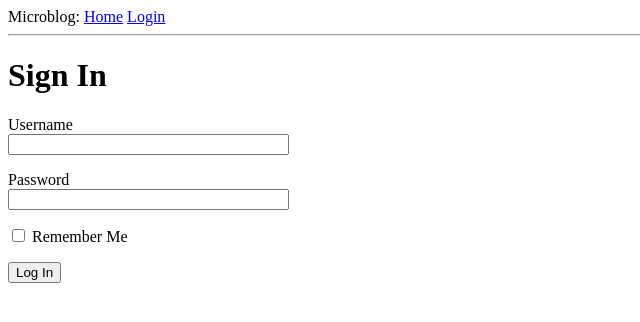
After one commit to zerosand1s/python-flask-micro-blog, a Flask app: page /login in a window 1280 px wide. The commit adds this page. Shown: the top 322 px of the page, without its empty margins (0-640 px from the left). Run offline with Flask 2, Linux system fonts and the light colour scheme.

Commit message:
add login form

```diff
--- /dev/null
+++ b/app/forms.py
@@ -0,0 +1,10 @@
+from flask_wtf import FlaskForm
+from wtforms import StringField, PasswordField, BooleanField, SubmitField
+from wtforms.validators import DataRequired
+
+
+class LoginForm(FlaskForm):
+    username = StringField('Username', validators=[DataRequired()])
+    password = StringField('Password', validators=[DataRequired()])
+    remember_me = BooleanField('Remember Me')
+    submit = SubmitField('Log In')
--- a/app/routes.py
+++ b/app/routes.py
@@ -1,5 +1,6 @@
-from flask import render_template
+from flask import render_template, flash, redirect, url_for
 from app import flask_app
+from app.forms import LoginForm
 
 
 @flask_app.route('/')
@@ -17,3 +18,12 @@ def index():
         }
     ]
     return render_template('index.html', title='Home', user=user, posts=posts)
+
+
+@flask_app.route('/login', methods=['GET', 'POST'])
+def login():
+    form = LoginForm()
+    if form.validate_on_submit():
+        flash('Login requested for user {}, remember me={}'.format(form.username.data, form.remember_me.data))
+        return redirect(url_for('index'))
+    return render_template('login.html', title='Log In', form=form)
--- a/app/templates/base.html
+++ b/app/templates/base.html
@@ -9,8 +9,20 @@
     {% endif %}
 </head>
 <body>
-    <div>Microblog: <a href="/index">Home</a></div>
+    <div>Microblog:
+        <a href="{{ url_for('index') }}">Home</a>
+        <a href="{{ url_for('login') }}">Login</a>
+    </div>
     <hr>
+    {% with messages = get_flashed_messages() %}
+        {% if messages %}
+            <ul>
+                {% for message in messages %}
+                    <li>{{ message }}</li>
+                {% endfor %}
+            </ul>
+        {% endif %}
+    {% endwith %}
     {% block content %}{% endblock %}
 </body>
 </html>
--- /dev/null
+++ b/app/templates/login.html
@@ -0,0 +1,36 @@
+<!DOCTYPE html>
+<html lang="en">
+<head>
+    <meta charset="UTF-8">
+</head>
+<body>
+    {% extends "base.html" %}
+
+    {% block content %}
+        <h1>Sign In</h1>
+        <form action="" method="post" novalidate>
+            {{ form.hidden_tag() }}
+            <p>
+                {{ form.username.label }}
+                <br>
+                {{ form.username(size=32) }}
+                <br>
+                {% for error in form.username.errors %}
+                    <span style="color: red;">[{{ error }}]</span>
+                {% endfor %}
+            </p>
+            <p>
+                {{ form.password.label }}
+                <br>
+                {{ form.password(size=32) }}
+                <br>
+                {% for error in form.password.errors %}
+                    <span style="color: red;">[{{ error }}]</span>
+                {% endfor %}
+            </p>
+            <p>{{ form.remember_me() }} {{ form.remember_me.label }}</p>
+            <p>{{ form.submit() }}</p>
+        </form>
+    {% endblock %}
+</body>
+</html>
```
